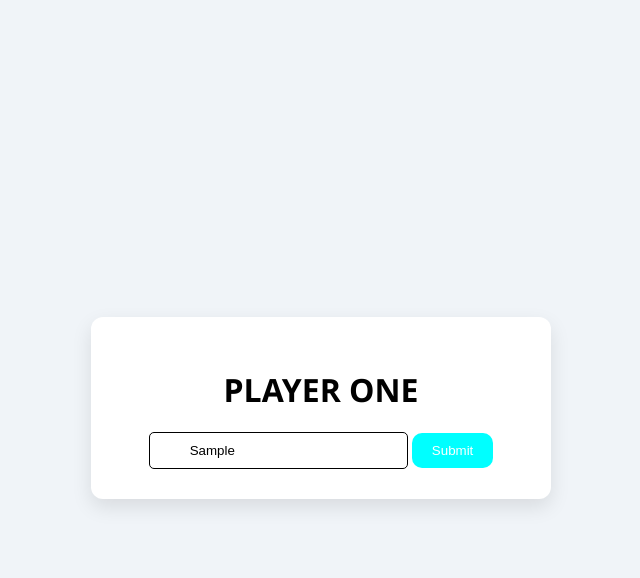
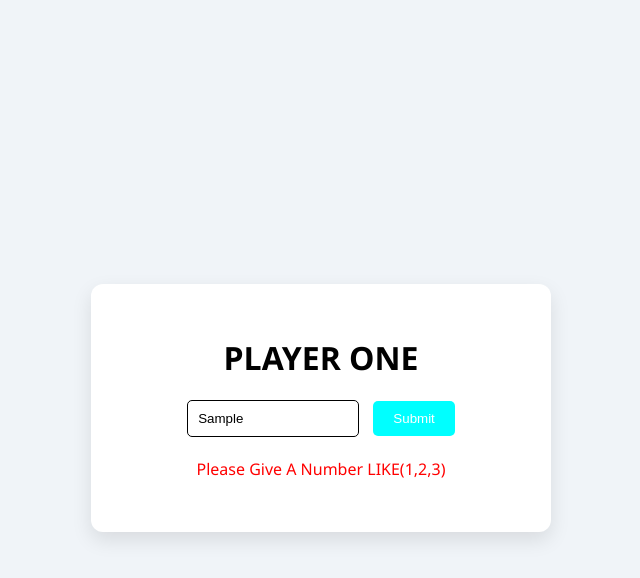
Before and after one commit to miltonahmed/numbergausegame, a plain HTML site: page index.html in a window 1280 px wide. Both pictures are taken after typing "Sample" into the empty fields and a click on the button "Submit". Shown: the whole page, without its empty margins (319-959 px from the left). Drawn offline with Linux system fonts and the light colour scheme.

Commit message:
Apply Condition
If values are "   ", show massage.
And if values are Text, Then Show a message

```diff
--- a/css/style.css
+++ b/css/style.css
@@ -22,7 +22,8 @@ body {
 }
 
 .game-container input {
-  padding: 10px 40px;
+  width: 150px;
+  padding: 10px 10px;
   border-radius: 5px;
   -webkit-border-radius: 5px;
   -moz-border-radius: 5px;
@@ -35,10 +36,19 @@ body {
   padding: 10px 20px;
   background-color: aqua;
   border: none;
-  border-radius: 10px;
-  -webkit-border-radius: 10px;
-  -moz-border-radius: 10px;
-  -ms-border-radius: 10px;
-  -o-border-radius: 10px;
+  border-radius: 5px;
+  -webkit-border-radius: 5px;
+  -moz-border-radius: 5px;
+  -ms-border-radius: 5px;
+  -o-border-radius: 5px;
   color: white;
+  margin-left: 10px;
 }
+
+.game-container h4 {
+  text-transform: capitalize;
+  color: red;
+  font-weight: normal;
+  font-size: 16px;
+  display: none;
+}
--- a/index.html
+++ b/index.html
@@ -12,8 +12,9 @@
 
   <div class="game-container">
     <h1>Player One</h1>
-    <input type="text" placeholder="Enter Your Number" id="playerOneInput">
-    <button class="playerOneBtn">Submit</button>
+    <input type="text" placeholder="Enter Your Number " id="playerOneInput">
+    <button class="playerOneBtn">Submit</button> <br>
+    <h4 class="error">please Give a Number</h4>
 
   </div>
 
--- a/js/script.js
+++ b/js/script.js
@@ -1,7 +1,28 @@
 
 let PlayerOneInputFiled = document.querySelector("#playerOneInput")
 let playerOneButton = document.querySelector(".playerOneBtn")
+let displayedError = document.querySelector(".error")
 
 playerOneButton.addEventListener("click", function(){
+console.log(PlayerOneInputFiled.value)
+
+if(PlayerOneInputFiled.value == ""){
+  displayedError.style.display = "inline-block"
+}
+else{
+  if(Number(PlayerOneInputFiled.value)){
+    displayedError.innerHTML = ""
+
+
+
+  }
+  else{
+    displayedError.style.display = "inline-block"
+     displayedError.innerHTML = "Please Give a Number LIKE(1,2,3)"
+
+  }
+
+}
+
 
 })
```
